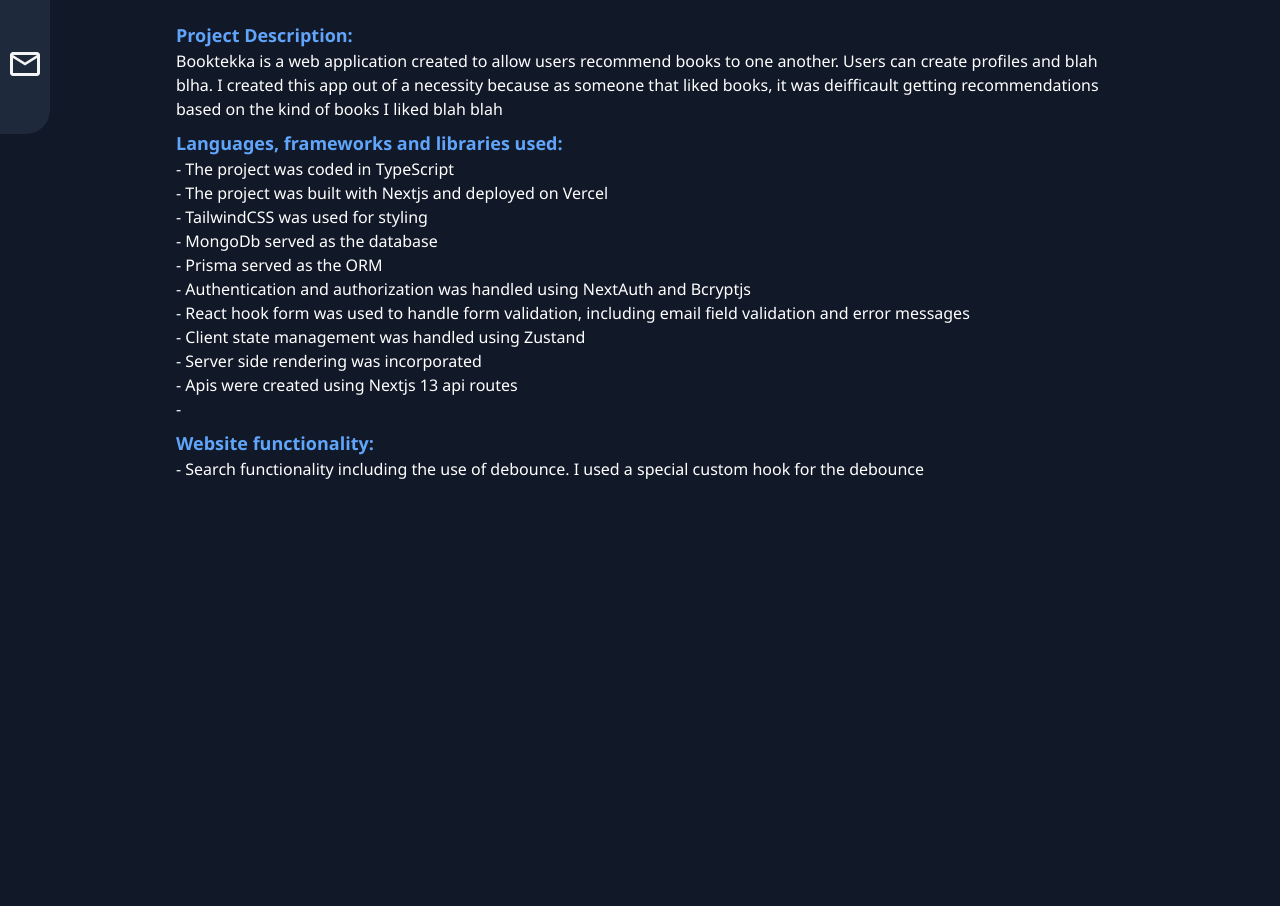
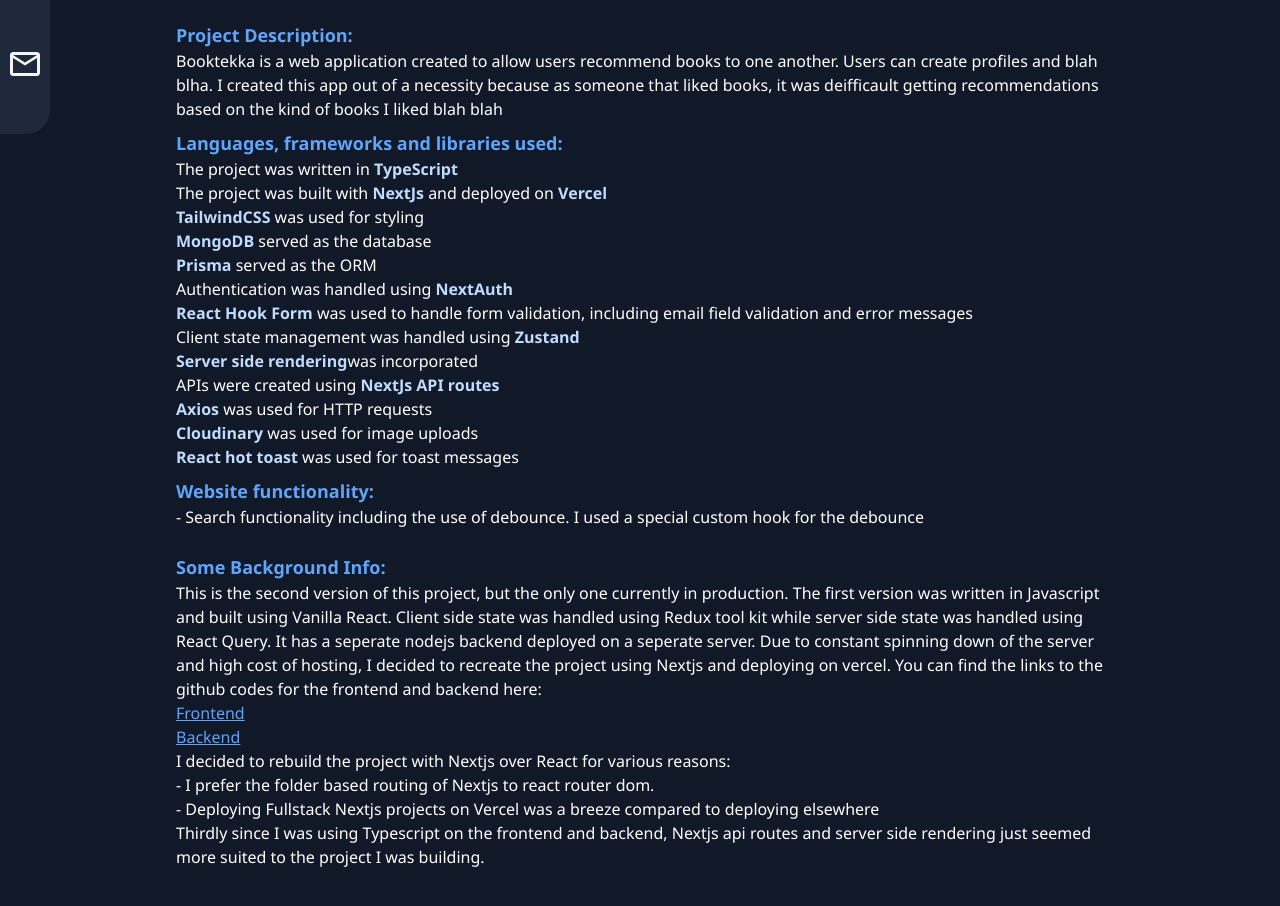
Before and after one commit to Kelechi095/Portfolio, a React (Vite) app: page /projects in a window 1280 px wide. Shown: the part 620-1526 px from the top of the page. Before the commit the page ends 1165 px from the top, so only its background shows below. Built offline with nearby package versions, Linux system fonts and the light colour scheme.

Commit message:
updated info

```diff
--- a/src/Pages/About.tsx
+++ b/src/Pages/About.tsx
@@ -11,7 +11,7 @@
       <Title label="About Myself"/>
 
       <Subtitle label="Background:"/>
-      <p className="text-white text-sm md:text-lg mb-6">
+      <p className="text-white text-sm md:text-base mb-6">
         My name is Awoms Kelechi. I am a web developer from Nigeria with experience in shipping features for large-scale and real-time applications. I am currently seeking a frontend or backend role in a growing company where I can apply my skills.
       </p>
 
--- a/src/Pages/Projects.tsx
+++ b/src/Pages/Projects.tsx
@@ -11,8 +11,10 @@
       <Title label="Projects" />
 
       <div>
-        <Subtitle label="Booktekka" />
-        <img src={Booktekka} />
+      <h4 className="text-blue-400 font-semibold text-lg mb-1">
+          Project Title: <span className="font-semibold text-white">BookTekka</span>
+        </h4>
+        <img src={Booktekka}  className="rounded"/>
       </div>
       <div className="flex justify-between gap-4 items-center">
         <a
@@ -23,8 +25,8 @@
           <GoLinkExternal />
         </a>
         <a
-          href="http://booktekka.vercel.app"
-          className="p-3 bg-slate-800 text-white mt-4 text-lg w-[50%] rounded hover:bg-slate-700 transition duration-300 whitespace-nowrap flex justify-center items-center gap-2"
+          href="https://github.com/Kelechi095/BookTekka-Nextjs"
+          className="p-3 bg-slate-800 text-white mt-4 text-base md:text-lg w-[50%] rounded hover:bg-slate-700 transition duration-300 whitespace-nowrap flex justify-center items-center gap-2"
         >
           <FaGithub className="text-lg" />
 
@@ -33,8 +35,10 @@
         </a>
       </div>
 
-      <section className="text-white mt-6">
-        <h4 className="text-blue-400 font-semibold text-lg">Project Description:</h4>
+      <section className="text-white mt-6 text-sm md:text-base">
+        <h4 className="text-blue-400 font-semibold text-lg">
+          Project Description:
+        </h4>
         <p>
           Booktekka is a web application created to allow users recommend books
           to one another. Users can create profiles and blah blha. I created
@@ -44,23 +48,80 @@
         </p>
       </section>
 
-      <section className="text-white mt-2">
-        <h4 className="text-blue-400 font-semibold text-lg">Languages, frameworks and libraries used:</h4>
-        <p>- The project was coded in TypeScript</p>
-        <p>- The project was built with Nextjs and deployed on Vercel</p>
-        <p>- TailwindCSS was used for styling</p>
-        <p> - MongoDb served as the database</p>
-        <p> - Prisma served as the ORM</p>
-        <p>- Authentication and authorization was handled using NextAuth and Bcryptjs</p>
-        <p>- React hook form was used to handle form validation, including email field validation and error messages</p>
-        <p>- Client state management was handled using Zustand</p>
-        <p>- Server side rendering was incorporated</p>
-        <p>- Apis were created using Nextjs 13 api routes</p>
-        <p>- </p>
+      <section className="text-white mt-2 text-sm md:text-base">
+        <h4 className="text-blue-400 font-semibold text-lg">
+          Languages, frameworks and libraries used:
+        </h4>
+        <p>The project was written in <span className="font-semibold text-blue-200">TypeScript</span></p>
+        <p>The project was built with <span className="font-semibold text-blue-200">NextJs</span> and deployed on <span className="font-semibold text-blue-200">Vercel</span></p>
+        <p><span className="font-semibold text-blue-200">TailwindCSS</span> was used for styling</p>
+        <p> <span className="font-semibold text-blue-200">MongoDB</span> served as the database</p>
+        <p> <span className="font-semibold text-blue-200">Prisma</span> served as the ORM</p>
+        <p>Authentication was handled using <span className="font-semibold text-blue-200">NextAuth</span></p>
+        <p>
+        <span className="font-semibold text-blue-200">React Hook Form</span> was used to handle form validation, including email
+          field validation and error messages
+        </p>
+        <p>Client state management was handled using <span className="font-semibold text-blue-200">Zustand</span></p>
+        <p><span className="font-semibold text-blue-200">Server side rendering</span>was incorporated</p>
+        <p>APIs were created using <span className="font-semibold text-blue-200">NextJs API routes</span></p>
+        <p><span className="font-semibold text-blue-200">Axios</span> was used for HTTP requests</p>
+        <p><span className="font-semibold text-blue-200">Cloudinary</span> was used for image uploads</p>
+        <p><span className="font-semibold text-blue-200">React hot toast</span> was used for toast messages</p>
       </section>
-      <section className="text-white mt-2">
-        <h4 className="text-blue-400 font-semibold text-lg">Website functionality:</h4>
-        <p>- Search functionality including the use of debounce. I used a special custom hook for the debounce</p>
+      <section className="text-white mt-2 text-sm md:text-base">
+        <h4 className="text-blue-400 font-semibold text-lg">
+          Website functionality:
+        </h4>
+        <p>
+          - Search functionality including the use of debounce. I used a special
+          custom hook for the debounce
+        </p>
+      </section>
+      <section className="text-white mt-6 text-sm md:text-base">
+        <h4 className="text-blue-400 font-semibold text-lg">
+          Some Background Info:
+        </h4>
+        <p>
+          This is the second version of this project, but the only one currently
+          in production. The first version was written in Javascript and built
+          using Vanilla React. Client side state was handled using Redux tool
+          kit while server side state was handled using React Query. It has a
+          seperate nodejs backend deployed on a seperate server. Due to constant
+          spinning down of the server and high cost of hosting, I decided to
+          recreate the project using Nextjs and deploying on vercel. You can
+          find the links to the github codes for the frontend and backend here:
+          </p>
+          <div className="flex flex-col">
+            <a
+              href="https://github.com/Kelechi095/BookTekka-Frontend"
+              className="underline text-blue-400"
+            >
+              Frontend
+            </a>{" "}
+            <a
+              href="https://github.com/Kelechi095/BookTekka-api"
+              className="underline text-blue-400"
+            >
+              Backend
+            </a>
+          </div>
+          <p>
+            I decided to rebuild the project with Nextjs over React for
+            various reasons:
+          <p>
+            - I prefer the folder based routing of Nextjs to react router dom.
+          </p>
+          <p>
+            - Deploying Fullstack Nextjs projects on Vercel was a breeze
+            compared to deploying elsewhere
+          </p>
+          <p>
+            Thirdly since I was using Typescript on the frontend and backend,
+            Nextjs api routes and server side rendering just seemed more suited
+            to the project I was building.
+          </p>
+        </p>
       </section>
     </Wrapper>
   );
```
